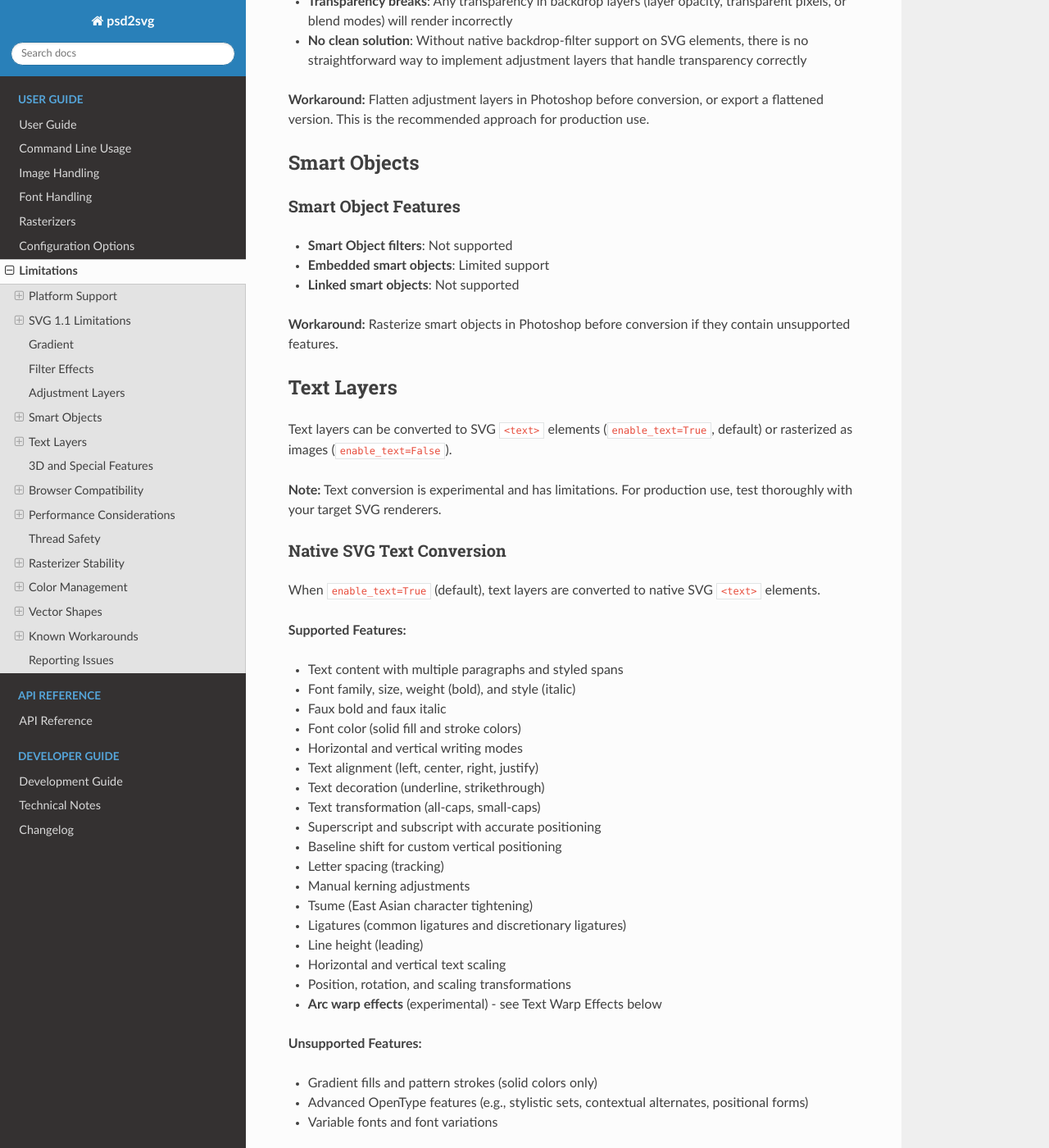
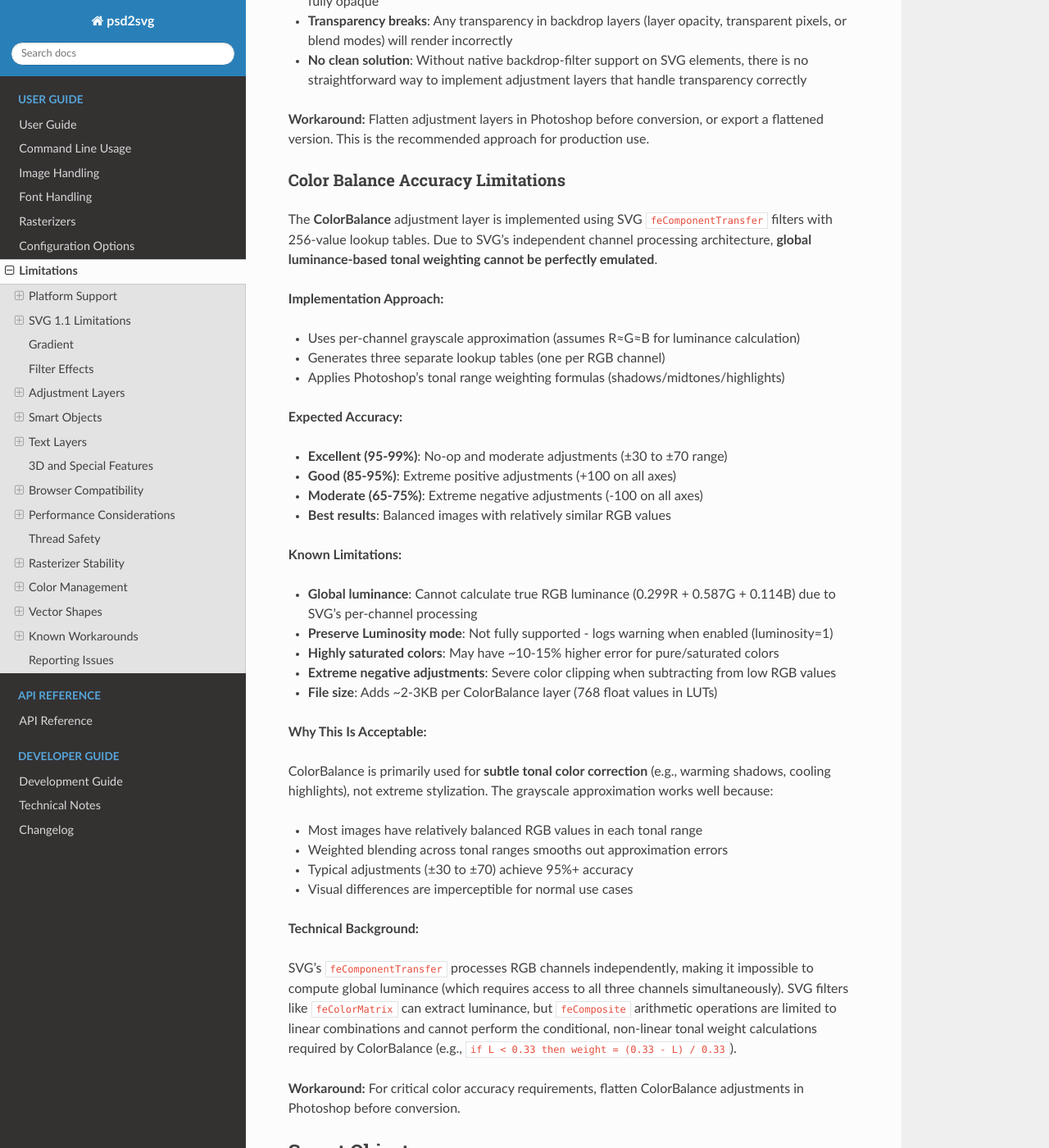
Before and after one commit to kyamagu/psd2svg, a Sphinx documentation site: the page built from docs/limitations.rst, in a window 1280 px wide and 1400 px high, scrolled down 4323 px. Shown: the whole window at 82% size. Built offline with Sphinx 7.4.7 and the Read the Docs theme 3.1.0, drawn with Linux system fonts in a browser that asks for light colours; some of the changed text lies outside the part shown.

Commit message:
Document ColorBalance adjustment limitations and add accuracy warnings
- Add ColorBalance to supported adjustment layers list
- Document accuracy expectations (95-99% for typical adjustments)
- Explain grayscale approximation limitation
- Detail why SVG filters cannot compute global luminance
- Add logging warning for extreme adjustments (|value| >= 80)
- Recommend flattening in Photoshop for critical color accuracy

The ColorBalance implementation uses per-channel lookup tables with
grayscale approximation due to SVG's independent channel processing.
While this limits accuracy for extreme adjustments, it works well for
typical tonal color correction use cases.

🤖 Generated with [Claude Code](https://claude.com/claude-code)

Co-Authored-By: Claude Sonnet 4.5 <noreply@anthropic.com>

```diff
--- a/docs/limitations.rst
+++ b/docs/limitations.rst
@@ -147,12 +147,12 @@ Adjustment Layers
 * **HueSaturation** - Adjusts hue, saturation, and lightness (supports colorize mode)
 * **Exposure** - Applies exposure, offset, and gamma correction
 * **BrightnessContrast** - Adjusts brightness and contrast
+* **ColorBalance** - Adjusts color balance for shadows, midtones, and highlights (with limitations, see below)
 
 **Not Yet Implemented:**
 
 * Curves
 * Levels
-* Color Balance
 * Channel Mixer
 * Photo Filter
 * Selective Color
@@ -178,6 +178,47 @@ This means:
 * **No clean solution**: Without native backdrop-filter support on SVG elements, there is no straightforward way to implement adjustment layers that handle transparency correctly
 
 **Workaround:** Flatten adjustment layers in Photoshop before conversion, or export a flattened version. This is the recommended approach for production use.
+
+Color Balance Accuracy Limitations
+~~~~~~~~~~~~~~~~~~~~~~~~~~~~~~~~~~~
+
+The **ColorBalance** adjustment layer is implemented using SVG ``feComponentTransfer`` filters with 256-value lookup tables. Due to SVG's independent channel processing architecture, **global luminance-based tonal weighting cannot be perfectly emulated**.
+
+**Implementation Approach:**
+
+* Uses per-channel grayscale approximation (assumes R≈G≈B for luminance calculation)
+* Generates three separate lookup tables (one per RGB channel)
+* Applies Photoshop's tonal range weighting formulas (shadows/midtones/highlights)
+
+**Expected Accuracy:**
+
+* **Excellent (95-99%)**: No-op and moderate adjustments (±30 to ±70 range)
+* **Good (85-95%)**: Extreme positive adjustments (+100 on all axes)
+* **Moderate (65-75%)**: Extreme negative adjustments (-100 on all axes)
+* **Best results**: Balanced images with relatively similar RGB values
+
+**Known Limitations:**
+
+* **Global luminance**: Cannot calculate true RGB luminance (0.299R + 0.587G + 0.114B) due to SVG's per-channel processing
+* **Preserve Luminosity mode**: Not fully supported - logs warning when enabled (luminosity=1)
+* **Highly saturated colors**: May have ~10-15% higher error for pure/saturated colors
+* **Extreme negative adjustments**: Severe color clipping when subtracting from low RGB values
+* **File size**: Adds ~2-3KB per ColorBalance layer (768 float values in LUTs)
+
+**Why This Is Acceptable:**
+
+ColorBalance is primarily used for **subtle tonal color correction** (e.g., warming shadows, cooling highlights), not extreme stylization. The grayscale approximation works well because:
+
+* Most images have relatively balanced RGB values in each tonal range
+* Weighted blending across tonal ranges smooths out approximation errors
+* Typical adjustments (±30 to ±70) achieve 95%+ accuracy
+* Visual differences are imperceptible for normal use cases
+
+**Technical Background:**
+
+SVG's ``feComponentTransfer`` processes RGB channels independently, making it impossible to compute global luminance (which requires access to all three channels simultaneously). SVG filters like ``feColorMatrix`` can extract luminance, but ``feComposite`` arithmetic operations are limited to linear combinations and cannot perform the conditional, non-linear tonal weight calculations required by ColorBalance (e.g., ``if L < 0.33 then weight = (0.33 - L) / 0.33``).
+
+**Workaround:** For critical color accuracy requirements, flatten ColorBalance adjustments in Photoshop before conversion.
 
 Smart Objects
 -------------
```
Also changed, not shown: 1 other file.
